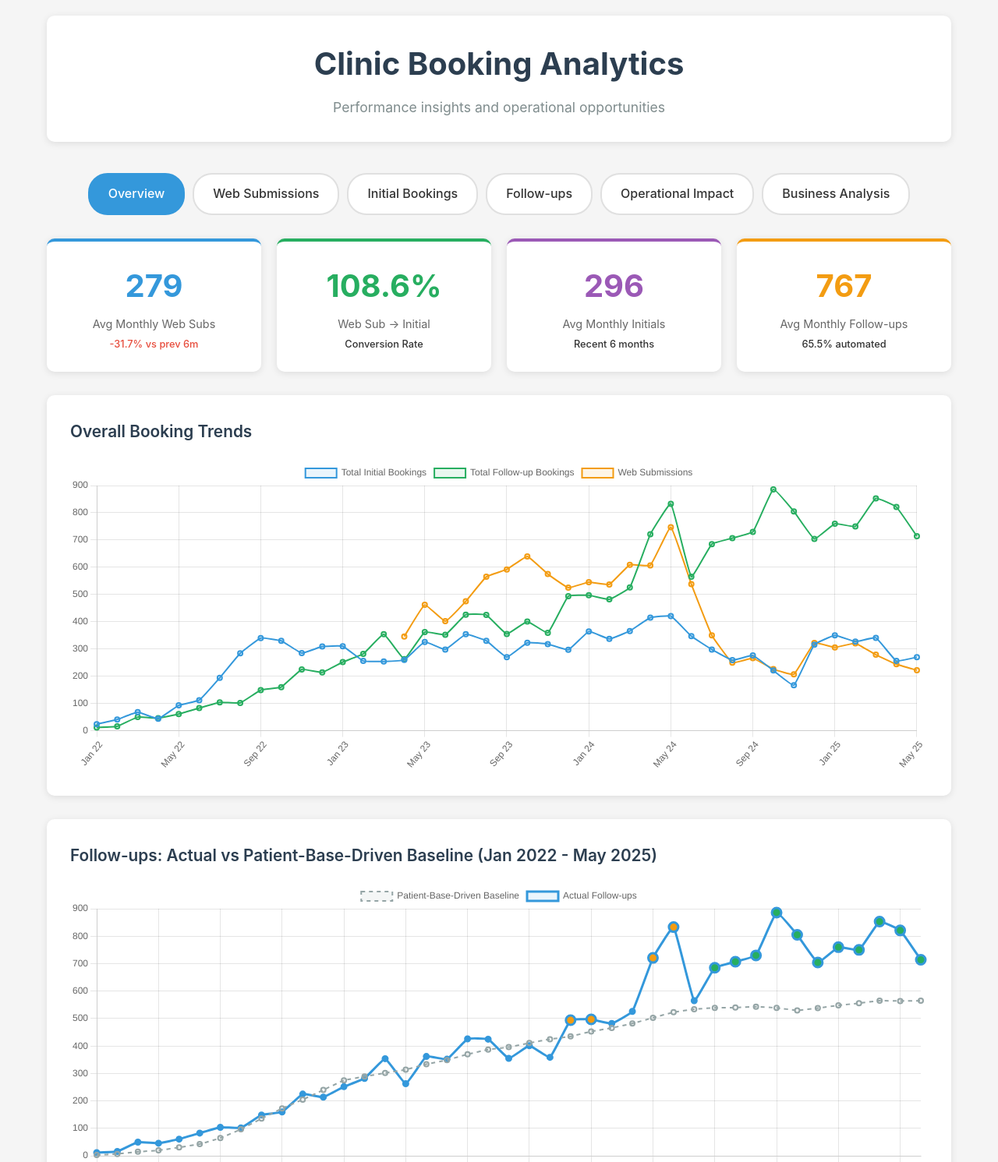
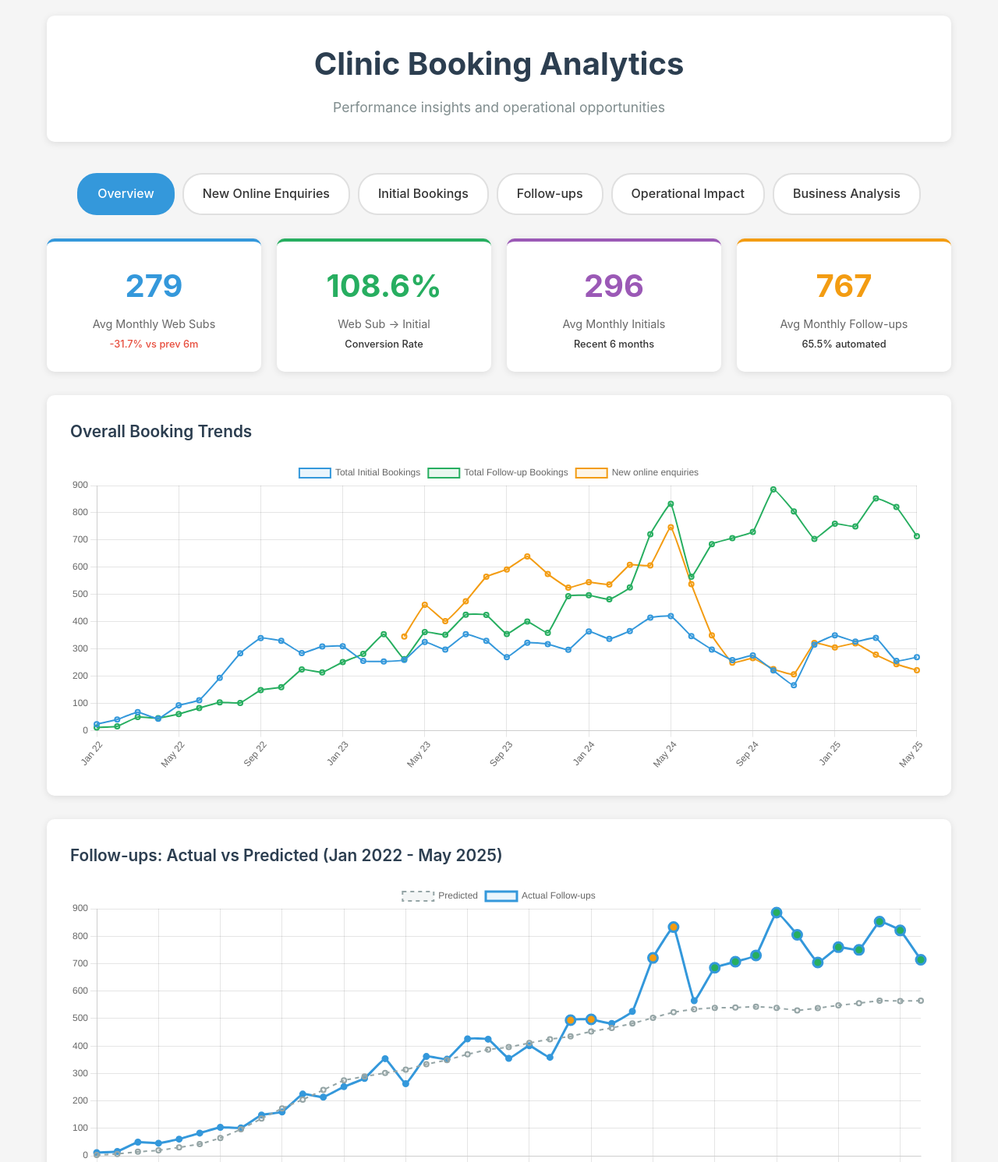
Before and after one commit to JamesGall12/AutomatedCommsDashboard, a plain HTML site: page index.html in a window 1280 px wide. Shown: the top 1491 px of the page at 78% size. Drawn offline with nearby package versions, Linux system fonts and the light colour scheme.

Commit message:
Update index.html

```diff
--- a/index.html
+++ b/index.html
@@ -293,7 +293,7 @@
 
         <div class="nav-tabs">
             <div class="nav-tab active" onclick="showTab('overview')">Overview</div>
-            <div class="nav-tab" onclick="showTab('websubs')">Web Submissions</div>
+            <div class="nav-tab" onclick="showTab('websubs')">New Online Enquiries</div>
             <div class="nav-tab" onclick="showTab('initial')">Initial Bookings</div>
             <div class="nav-tab" onclick="showTab('followups')">Follow-ups</div>
             <div class="nav-tab" onclick="showTab('operations')">Operational Impact</div>
@@ -333,22 +333,22 @@
             </div>
 
             <div class="chart-container">
-                <div class="chart-title">Follow-ups: Actual vs Patient-Base-Driven Baseline (Jan 2022 - May 2025)</div>
+                <div class="chart-title">Follow-ups: Actual vs Predicted (Jan 2022 - May 2025)</div>
                 <div class="chart-wrapper">
                     <canvas id="overviewBaselineChart"></canvas>
                 </div>
             </div>
         </div>
 
-        <!-- Web Submissions Tab -->
+        <!-- New online enquiries Tab -->
         <div id="websubs" class="tab-content">
             <div class="alert alert-danger">
                 <strong>⚠️ Critical Decline Alert</strong><br>
-                Web submissions have declined 31.7% in recent months. This impacts your lead pipeline.
+                New online enquiries have declined 31.7% in recent months. This impacts your lead pipeline.
             </div>
 
             <div class="chart-container">
-                <div class="chart-title">Web Submissions Trend (Enquiries)</div>
+                <div class="chart-title">New Online Enquiries Trend</div>
                 <div class="chart-wrapper">
                     <canvas id="websubsChart"></canvas>
                 </div>
@@ -599,7 +599,7 @@
                             borderWidth: 2
                         },
                         {
-                            label: 'Web Submissions',
+                            label: 'New online enquiries',
                             data: bookingData.webSubs,
                             borderColor: '#f39c12',
                             backgroundColor: 'rgba(243, 156, 18, 0.1)',
@@ -648,7 +648,7 @@
                     labels: bookingData.labels,
                     datasets: [
                         {
-                            label: 'Patient-Base-Driven Baseline',
+                            label: 'Predicted',
                             data: bookingData.patientBaseline,
                             borderColor: '#95a5a6',
                             backgroundColor: 'rgba(149, 165, 166, 0.1)',
```
